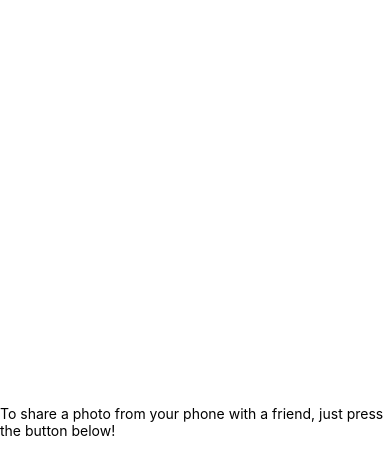
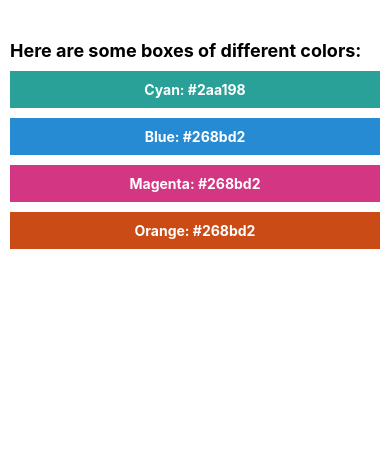
Before and after one commit to samueljmillward/ColourPalette, a React Native app: screen / in a window 390 px wide. Shown: the top 474 px of the page. Built offline with nearby package versions, Linux system fonts and the light colour scheme.

Commit message:
Add basic palette view

```diff
--- a/App.js
+++ b/App.js
@@ -1,22 +1,62 @@
 import React from 'react';
-import { StyleSheet, Text, View } from 'react-native';
+import { StyleSheet, Text, View, SafeAreaView } from 'react-native';
 
-export default function App() {
+const App = () => {
   return (
-    <View style={styles.container}>
-      <Text>
-        To share a photo from your phone with a friend, just press the button
-        below!
-      </Text>
-    </View>
+    <SafeAreaView style={styles.safeArea}>
+      <View style={styles.container}>
+        <Text style={styles.text}>
+          Here are some boxes of different colors:
+        </Text>
+        <View style={[styles.box, styles.cyan]}>
+          <Text style={styles.boxText}>Cyan: #2aa198</Text>
+        </View>
+        <View style={[styles.box, styles.blue]}>
+          <Text style={styles.boxText}>Blue: #268bd2</Text>
+        </View>
+        <View style={[styles.box, styles.magenta]}>
+          <Text style={styles.boxText}>Magenta: #268bd2</Text>
+        </View>
+        <View style={[styles.box, styles.orange]}>
+          <Text style={styles.boxText}>Orange: #268bd2</Text>
+        </View>
+      </View>
+    </SafeAreaView>
   );
-}
+};
 
 const styles = StyleSheet.create({
   container: {
-    flex: 1,
-    backgroundColor: '#fff',
+    paddingHorizontal: 10,
+    paddingTop: 40,
+  },
+  text: {
+    fontSize: 18,
+    fontWeight: 'bold',
+    marginBottom: 10,
+  },
+  box: {
+    padding: 10,
+    justifyContent: 'center',
     alignItems: 'center',
-    justifyContent: 'center',
+    marginBottom: 10,
+  },
+  cyan: {
+    backgroundColor: '#2aa198',
+  },
+  blue: {
+    backgroundColor: '#268bd2',
+  },
+  magenta: {
+    backgroundColor: '#d33682',
+  },
+  orange: {
+    backgroundColor: '#cb4b16',
+  },
+  boxText: {
+    color: 'white',
+    fontWeight: 'bold',
   },
 });
+
+export default App;
```
